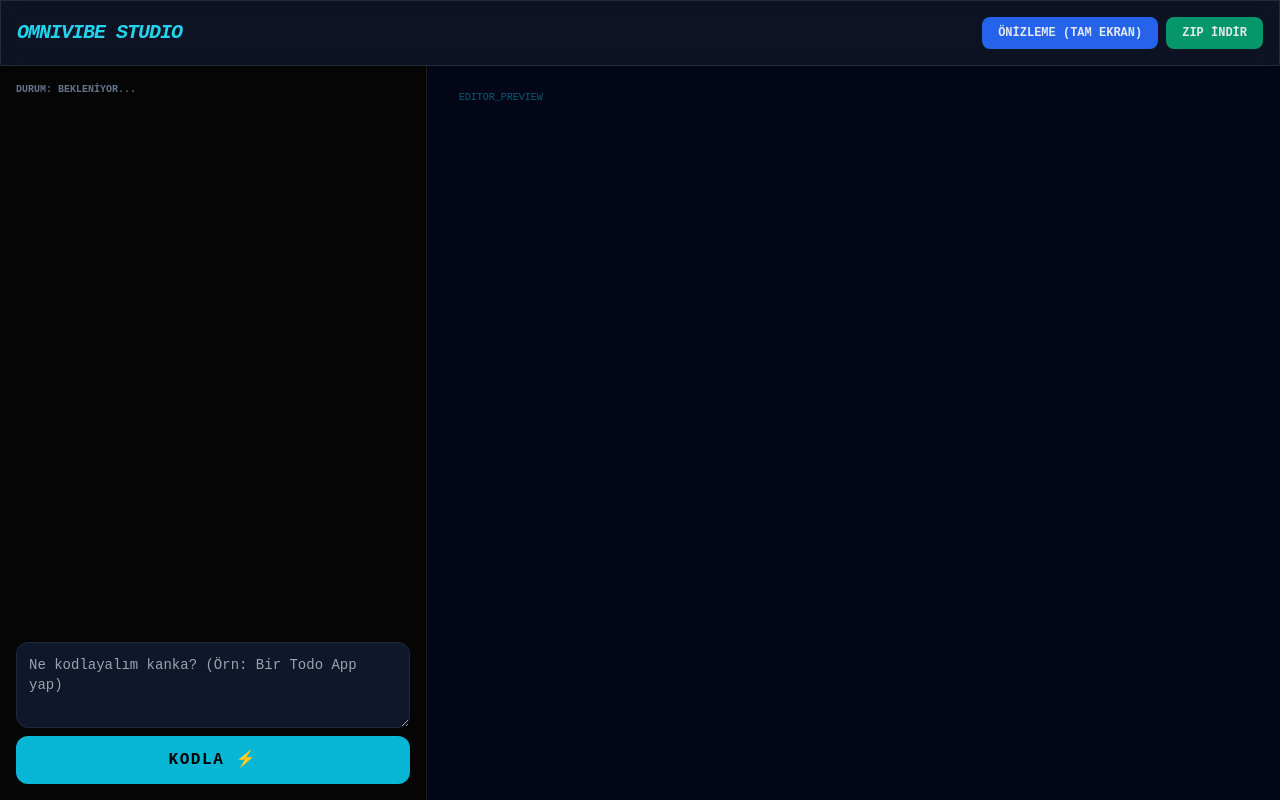
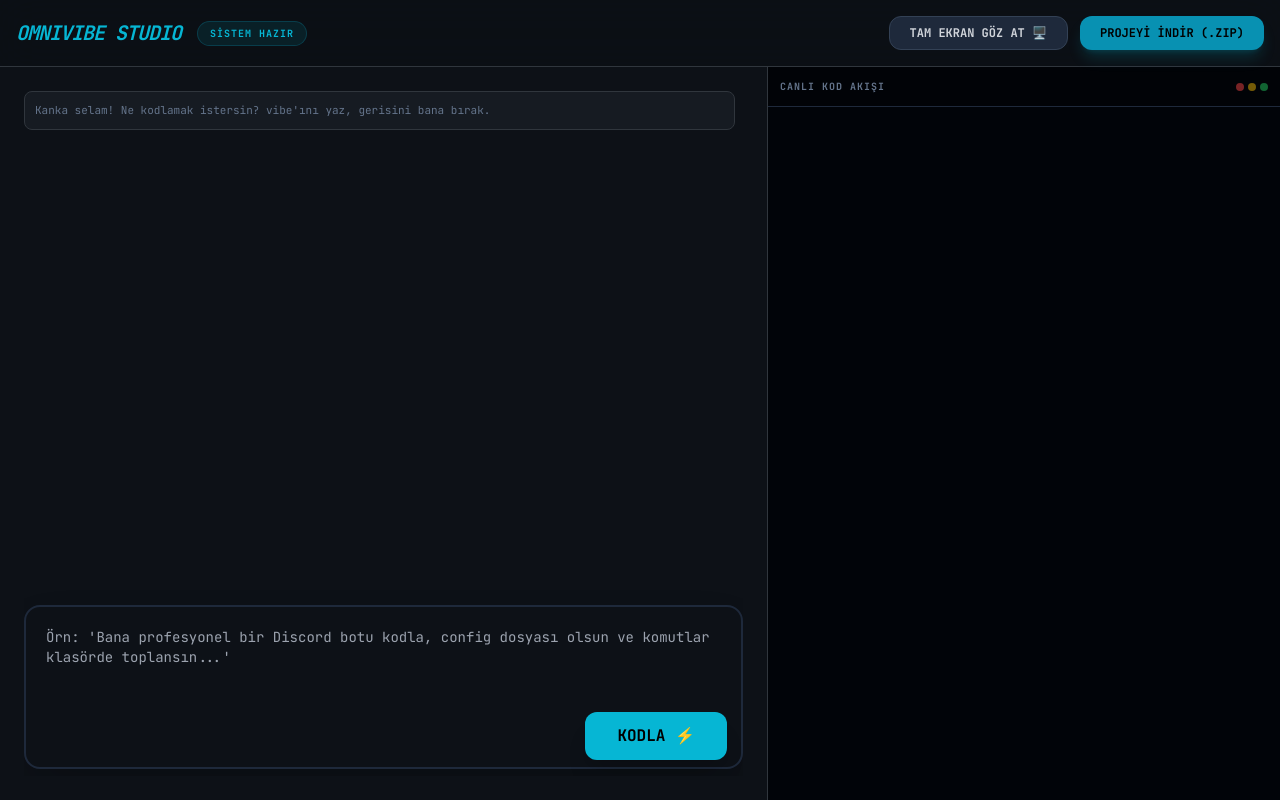
Before and after one commit to Sunay16018/Infinite-File-Tool, a website: page public/index.html in a window 1280 px wide. Drawn offline with nearby package versions, Linux system fonts and the light colour scheme.

Commit message:
Update index.html

```diff
--- a/public/index.html
+++ b/public/index.html
@@ -3,49 +3,77 @@
 <head>
     <meta charset="UTF-8">
     <meta name="viewport" content="width=device-width, initial-scale=1.0">
-    <title>OmniVibe Studio</title>
+    <title>OmniVibe Studio v2</title>
     <script src="https://cdn.tailwindcss.com"></script>
     <script src="https://cdnjs.cloudflare.com/ajax/libs/jszip/3.10.1/jszip.min.js"></script>
+    <link href="https://fonts.googleapis.com/css2?family=JetBrains+Mono:wght@400;700&display=swap" rel="stylesheet">
     <style>
-        body { background: #050505; color: #e2e8f0; font-family: 'JetBrains Mono', monospace; overflow: hidden; }
-        .glass { background: rgba(15, 23, 42, 0.8); backdrop-filter: blur(12px); border: 1px solid rgba(255,255,255,0.1); }
-        #previewFrame { background: white; width: 100%; height: 100%; border: none; border-radius: 12px; }
-        .step-active { color: #22d3ee; border-left: 2px solid #22d3ee; padding-left: 10px; }
+        body { background: #02040a; color: #d1d5db; font-family: 'JetBrains Mono', monospace; overflow: hidden; }
+        .glass { background: rgba(13, 17, 23, 0.9); backdrop-filter: blur(20px); border-bottom: 1px solid #30363d; }
+        .sidebar { background: #0d1117; border-right: 1px solid #30363d; }
+        #previewFrame { background: white; width: 100%; height: 100%; border: none; }
+        .step-card { background: #161b22; border: 1px solid #30363d; border-radius: 8px; padding: 10px; margin-bottom: 8px; font-size: 11px; }
+        ::-webkit-scrollbar { width: 4px; }
+        ::-webkit-scrollbar-thumb { background: #30363d; border-radius: 10px; }
     </style>
 </head>
 <body class="h-screen flex flex-col">
 
-    <header class="p-4 glass flex justify-between items-center border-b border-white/10">
-        <h1 class="text-xl font-black tracking-tighter text-cyan-400 italic">OMNIVIBE STUDIO</h1>
-        <div class="flex gap-2">
-            <button onclick="togglePreview()" class="px-4 py-2 bg-blue-600 rounded-lg text-xs font-bold uppercase">Önizleme (Tam Ekran)</button>
-            <button onclick="downloadZip()" class="px-4 py-2 bg-emerald-600 rounded-lg text-xs font-bold uppercase">ZIP İndir</button>
+    <header class="p-4 glass flex justify-between items-center z-10">
+        <div class="flex items-center gap-4">
+            <h1 class="text-xl font-black text-cyan-500 italic tracking-tighter">OMNIVIBE STUDIO</h1>
+            <div id="status" class="px-3 py-1 bg-cyan-500/10 text-cyan-500 text-[10px] rounded-full border border-cyan-500/20 font-bold uppercase tracking-widest">Sistem Hazır</div>
+        </div>
+        <div class="flex gap-3">
+            <button onclick="togglePreview()" class="px-5 py-2 bg-slate-800 hover:bg-slate-700 rounded-xl text-xs font-bold transition-all border border-slate-700">TAM EKRAN GÖZ AT 🖥️</button>
+            <button onclick="downloadZip()" class="px-5 py-2 bg-cyan-600 hover:bg-cyan-500 text-black rounded-xl text-xs font-bold transition-all shadow-lg shadow-cyan-500/20">PROJEYİ İNDİR (.ZIP)</button>
         </div>
     </header>
 
     <main class="flex-1 flex overflow-hidden">
-        <div class="w-1/3 flex flex-col border-r border-white/10 p-4 space-y-4">
-            <div id="status" class="text-[10px] text-slate-500 uppercase font-bold">Durum: Bekleniyor...</div>
-            <div id="steps" class="flex-1 overflow-auto space-y-2 text-sm text-slate-400">
+        <div class="w-3/5 flex flex-col sidebar p-6 space-y-4">
+            <div class="flex-1 flex flex-col space-y-4 overflow-hidden">
+                <div id="steps" class="flex-1 overflow-y-auto pr-2">
+                    <div class="step-card text-slate-500">Kanka selam! Ne kodlamak istersin? vibe'ını yaz, gerisini bana bırak.</div>
                 </div>
-            <div class="flex flex-col gap-2">
-                <textarea id="userInput" class="w-full bg-slate-900 border border-slate-800 rounded-xl p-3 text-sm focus:ring-2 focus:ring-cyan-500 outline-none" rows="3" placeholder="Ne kodlayalım kanka? (Örn: Bir Todo App yap)"></textarea>
-                <button onclick="sendVibe()" id="sendBtn" class="w-full py-3 bg-cyan-500 text-black font-black rounded-xl hover:bg-cyan-400 transition-all uppercase tracking-widest">KODLA ⚡</button>
+
+                <div class="relative group">
+                    <textarea id="userInput"
+                        class="w-full bg-[#0d1117] border-2 border-slate-800 rounded-2xl p-5 text-sm focus:border-cyan-500 focus:ring-4 focus:ring-cyan-500/10 outline-none transition-all resize-none shadow-2xl"
+                        rows="6"
+                        placeholder="Örn: 'Bana profesyonel bir Discord botu kodla, config dosyası olsun ve komutlar klasörde toplansın...'"></textarea>
+                    <button onclick="sendVibe()" id="sendBtn"
+                        class="absolute bottom-4 right-4 px-8 py-3 bg-cyan-500 text-black font-black rounded-xl hover:scale-105 active:scale-95 transition-all shadow-xl">
+                        KODLA ⚡
+                    </button>
+                </div>
             </div>
         </div>
 
-        <div class="w-2/3 p-4 bg-slate-950 relative">
-            <div id="editorLabel" class="absolute top-6 left-8 text-[10px] text-cyan-500/50">EDITOR_PREVIEW</div>
-            <pre id="codeView" class="w-full h-full overflow-auto p-6 text-xs text-cyan-300/80 leading-relaxed"></pre>
+        <div class="w-2/5 bg-[#010409] flex flex-col">
+            <div class="p-3 border-b border-slate-800 flex justify-between items-center bg-black/20">
+                <span class="text-[10px] font-bold text-slate-500 tracking-widest uppercase">CANLI KOD AKIŞI</span>
+                <div class="flex gap-1">
+                    <div class="w-2 h-2 rounded-full bg-red-500/50"></div>
+                    <div class="w-2 h-2 rounded-full bg-yellow-500/50"></div>
+                    <div class="w-2 h-2 rounded-full bg-green-500/50"></div>
+                </div>
+            </div>
+            <pre id="codeView" class="flex-1 overflow-auto p-6 text-[11px] text-cyan-400/70 leading-relaxed font-mono"></pre>
         </div>
     </main>
 
-    <div id="fullPreview" class="fixed inset-0 bg-black z-50 hidden flex flex-col">
-        <div class="p-4 flex justify-between bg-slate-900">
-            <span class="text-cyan-400 font-bold">CANLI ÖNİZLEME</span>
-            <button onclick="togglePreview()" class="text-white bg-red-500 px-4 py-1 rounded">Kapat</button>
+    <div id="fullPreview" class="fixed inset-0 bg-[#0d1117] z-50 hidden flex flex-col">
+        <div class="p-4 flex justify-between items-center glass">
+            <div class="flex items-center gap-3">
+                <div class="w-3 h-3 rounded-full bg-green-500 animate-pulse"></div>
+                <span class="text-sm font-bold text-slate-300">CANLI ÖNİZLEME MODU</span>
+            </div>
+            <button onclick="togglePreview()" class="bg-red-500/10 hover:bg-red-500 text-red-500 hover:text-white border border-red-500/20 px-6 py-2 rounded-xl text-xs font-bold transition-all">KAPAT</button>
         </div>
-        <iframe id="previewFrame"></iframe>
+        <div class="flex-1 p-4">
+            <iframe id="previewFrame" class="shadow-2xl border border-slate-800 rounded-2xl"></iframe>
+        </div>
     </div>
 
     <script>
@@ -59,10 +87,13 @@
             const steps = document.getElementById('steps');
             const status = document.getElementById('status');
             const btn = document.getElementById('sendBtn');
+            const codeView = document.getElementById('codeView');
 
-            status.innerText = "Yapay Zeka Düşünüyor...";
+            status.innerText = "AI KODLUYOR...";
+            status.classList.add('animate-pulse');
             btn.disabled = true;
-            steps.innerHTML += `<div class="step-active">🚀 Talimat alındı: ${input}</div>`;
+            steps.innerHTML += `<div class="step-card border-l-4 border-l-cyan-500">🚀 <b>Talimat:</b> ${input}</div>`;
+            steps.scrollTop = steps.scrollHeight;
 
             try {
                 const response = await fetch('/api/chat', {
@@ -73,15 +104,18 @@
                 const data = await response.json();
 
                 if(data.success) {
+                    codeView.innerText = data.aiResponse;
                     parseAIResponse(data.aiResponse);
                     chatHistory.push({ role: "user", content: input });
                     chatHistory.push({ role: "assistant", content: data.aiResponse });
                 }
             } catch (err) {
-                alert("Hata: " + err.message);
+                steps.innerHTML += `<div class="step-card border-l-4 border-l-red-500 text-red-400">❌ Hata: ${err.message}</div>`;
             } finally {
                 btn.disabled = false;
-                status.innerText = "Proje Hazır!";
+                status.innerText = "TAMAMLANDI";
+                status.classList.remove('animate-pulse');
+                document.getElementById('userInput').value = "";
             }
         }
 
@@ -91,19 +125,18 @@
             const steps = document.getElementById('steps');
 
             while ((match = fileRegex.exec(text)) !== null) {
-                const fileName = match[1];
+                const fileName = match[1].trim();
                 const fileContent = match[2].trim();
                 projectFiles[fileName] = fileContent;
-                steps.innerHTML += `<div class="text-emerald-400 text-xs">✅ Dosya oluşturuldu: ${fileName}</div>`;
+                steps.innerHTML += `<div class="step-card border-l-4 border-l-emerald-500">📂 <b>Dosya Güncellendi:</b> ${fileName}</div>`;
             }
-            document.getElementById('codeView').innerText = text;
+            steps.scrollTop = steps.scrollHeight;
             updatePreview();
         }
 
         function updatePreview() {
             const frame = document.getElementById('previewFrame');
-            // Sadece HTML dosyasını temel alarak önizleme yapar
-            const htmlContent = projectFiles['index.html'] || "<h1>Henüz index.html yok</h1>";
+            const htmlContent = projectFiles['index.html'] || `<html><body style="background:#0d1117;color:white;display:flex;justify-content:center;align-items:center;height:100vh;font-family:sans-serif;"><div><h2 style="color:#22d3ee">Önizleme Hazır</h2><p>index.html oluşturulduğunda burada görünecek.</p></div></body></html>`;
             frame.srcdoc = htmlContent;
         }
 
@@ -119,7 +152,7 @@
             const content = await zip.generateAsync({type:"blob"});
             const a = document.createElement("a");
             a.href = URL.createObjectURL(content);
-            a.download = "vibe_project.zip";
+            a.download = "vibe_proje_paketi.zip";
             a.click();
         }
     </script>
```
